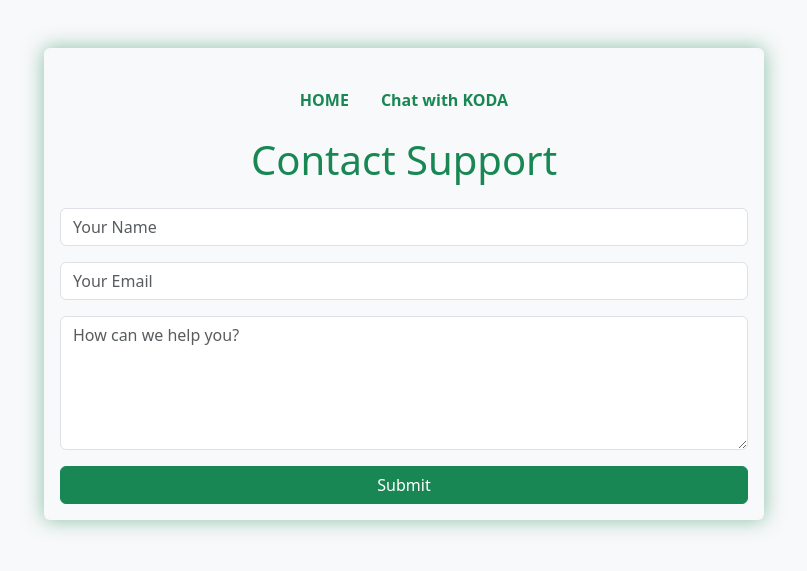
After one commit to Sharper93/SDEV265ChatBot, a Flask app: page /contact in a window 1280 px wide. The commit adds this page. Shown: the top 571 px of the page, without its empty margins (236-1043 px from the left). Run offline with Flask 3, Linux system fonts and the light colour scheme.

Commit message:
Added Home, bot, and contact support page with bootstrap css. Added routes for pages.

```diff
--- a/app.py
+++ b/app.py
@@ -10,5 +10,21 @@ def index():
         answer = f"You asked: {question}"
     return render_template("index.html", answer=answer)
 
+# Route for redenering the chatbot webpage
+@app.route("/bot")
+def bot():
+    """Renders Bot Chat window when button is clicked"""
+    return render_template("bot.html")
+
+# Home route
+@app.route("/")
+def home():
+    return render_template("index.html")
+
+# Contact Support route
+@app.route("/contact")
+def contact():
+    return render_template("contact.html")
+
 if __name__ == "__main__":
     app.run(debug=True)
--- /dev/null
+++ b/templates/contact.html
@@ -0,0 +1,72 @@
+<!doctype html>
+<html lang="en">
+
+  <head>
+    <meta charset="utf-8">
+    <meta name="viewport" content="width=device-width, initial-scale=1">
+    <title>SOIT | Chat with KODA</title>
+    <link href="https://cdn.jsdelivr.net/npm/bootstrap@5.3.0/dist/css/bootstrap.min.css" rel="stylesheet">
+
+    <style>
+      .nav-link {
+        position: relative;
+        transition: color 0.3s ease;
+      }
+
+      .nav-link::after {
+        content: "";
+        position: absolute;
+        bottom: 0;
+        left: 0;
+        width: 0%;
+        height: 2px;
+        background-color: #198754; /* Bootstrap green */
+        transition: width 0.3s ease;
+      }
+
+      .nav-link:hover::after {
+        width: 100%;
+      }
+    </style>
+  </head>
+
+  <body class="bg-light text-center py-5">
+
+    <div class="container">
+      <div class="container p-3 rounded mx-auto" style="max-width: 720px; box-shadow: 0 0 20px rgba(25, 135, 84, 0.5);">
+
+        <nav class="navbar sticky-top bg-body-tertiary py-3 text-md">
+            <div class="container justify-content-center">
+            <ul class="nav">
+                <li class="nav-item">
+                    <a href="{{ url_for('home') }}" class="nav-link text-success fw-semibold">HOME</a>
+                </li>
+                <li class"nav-item">
+                    <a href="{{ url_for('bot') }}" class="nav-link text-success fw-semibold">Chat with KODA</a>
+                </li>
+            </ul>
+            </div>
+        </nav>
+
+        <h1 class="text-success mb-4">Contact Support</h1>
+
+        <form method="post" class="mt-3">
+            <div class="mb-3">
+                <input type="text" name="name" class="form-control" placeholder="Your Name" required>
+            </div>
+            <div class="mb-3">
+                <input type="email" name="email" class="form-control" placeholder="Your Email" required>
+            </div>
+            <div class="mb-3">
+                <textarea name="message" class="form-control" rows="5" placeholder="How can we help you?" required></textarea>
+            </div>
+            <button type="submit" class="btn btn-success w-100">Submit</button> <!--TODO: LOOK into how on submit we can receive an email with the details? Once sent, give the user an alert showing it was sent. -->
+        </form>
+
+
+
+      </div>
+    </div>
+
+  </body>
+</html>
```
Also changed, not shown: templates/bot.html (added, +77 -0 lines), templates/index.html (+35 -19 lines).
